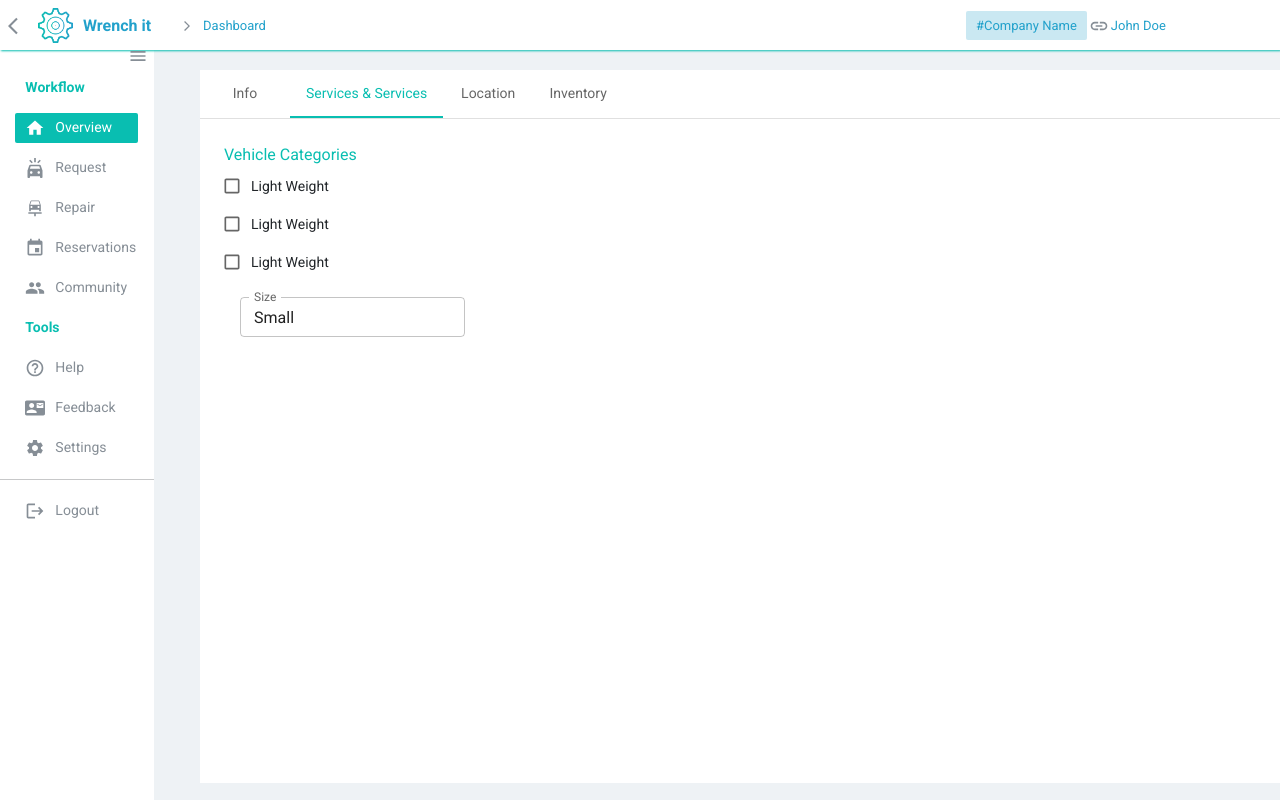
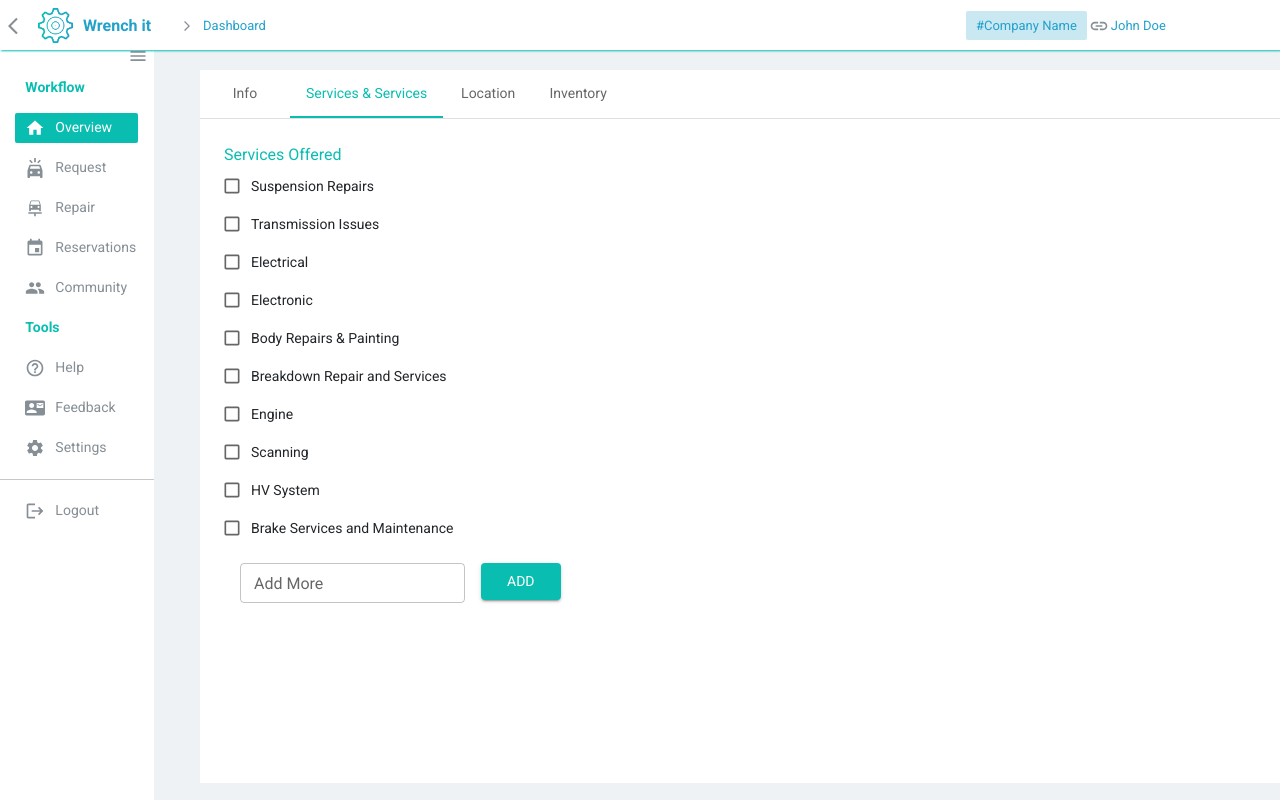
Before and after one commit to JayashanS/wrench-it-app, a React (Create React App) app in the folder web/: page /dashboard/set in a window 1280 px wide. Both pictures are taken after a click on the tab "Services & Services". Shown: the top 800 px of the page. Built offline with nearby package versions, Linux system fonts and the light colour scheme; no server answers; a web font is replaced by a local one.

Commit message:
Update Services.js

```diff
--- a/web/src/components/Services.js
+++ b/web/src/components/Services.js
@@ -2,6 +2,7 @@ import React from "react";
 import Box from "@mui/material/Box";
 import { styled } from "@mui/system";
 import TextField from "@mui/material/TextField";
+import Button from "@mui/material/Button";
 import FormGroup from "@mui/material/FormGroup";
 import FormControlLabel from "@mui/material/FormControlLabel";
 import Checkbox from "@mui/material/Checkbox";
@@ -15,19 +16,56 @@ const Services = () => {
     <div className="services-container">
       <div className="services-row-1">
         <div className="services-ow-1-column-1">
-          <span className="services-title">Vehicle Categories</span>{" "}
+          <span className="services-title">Services Offered</span>{" "}
           <FormGroup sx={{ display: "flex", flexdirection: "row" }}>
             <FormControlLabel
               control={<Checkbox size="small" />}
-              label={<MediumLabel>Light Weight</MediumLabel>}
+              label={<MediumLabel>Suspension Repairs</MediumLabel>}
             />
+
             <FormControlLabel
               control={<Checkbox size="small" />}
-              label={<MediumLabel>Light Weight</MediumLabel>}
+              label={<MediumLabel>Transmission Issues</MediumLabel>}
             />
+
             <FormControlLabel
               control={<Checkbox size="small" />}
-              label={<MediumLabel>Light Weight</MediumLabel>}
+              label={<MediumLabel>Electrical</MediumLabel>}
+            />
+
+            <FormControlLabel
+              control={<Checkbox size="small" />}
+              label={<MediumLabel>Electronic</MediumLabel>}
+            />
+
+            <FormControlLabel
+              control={<Checkbox size="small" />}
+              label={<MediumLabel>Body Repairs & Painting</MediumLabel>}
+            />
+
+            <FormControlLabel
+              control={<Checkbox size="small" />}
+              label={<MediumLabel>Breakdown Repair and Services</MediumLabel>}
+            />
+
+            <FormControlLabel
+              control={<Checkbox size="small" />}
+              label={<MediumLabel>Engine</MediumLabel>}
+            />
+
+            <FormControlLabel
+              control={<Checkbox size="small" />}
+              label={<MediumLabel>Scanning</MediumLabel>}
+            />
+
+            <FormControlLabel
+              control={<Checkbox size="small" />}
+              label={<MediumLabel>HV System</MediumLabel>}
+            />
+
+            <FormControlLabel
+              control={<Checkbox size="small" />}
+              label={<MediumLabel>Brake Services and Maintenance</MediumLabel>}
             />
           </FormGroup>
           <Box
@@ -38,12 +76,14 @@ const Services = () => {
             noValidate
             autoComplete="off"
           >
-            <TextField
-              label="Size"
-              id="outlined-size-small"
-              defaultValue="Small"
-              size="small"
-            />
+            <TextField label="Add More" id="outlined-size-small" size="small" />
+            <Button
+              variant="contained"
+              style={{ width: "80px", color: "white", top: "16px" }}
+            >
+              {" "}
+              Add
+            </Button>
           </Box>
         </div>
       </div>
```
